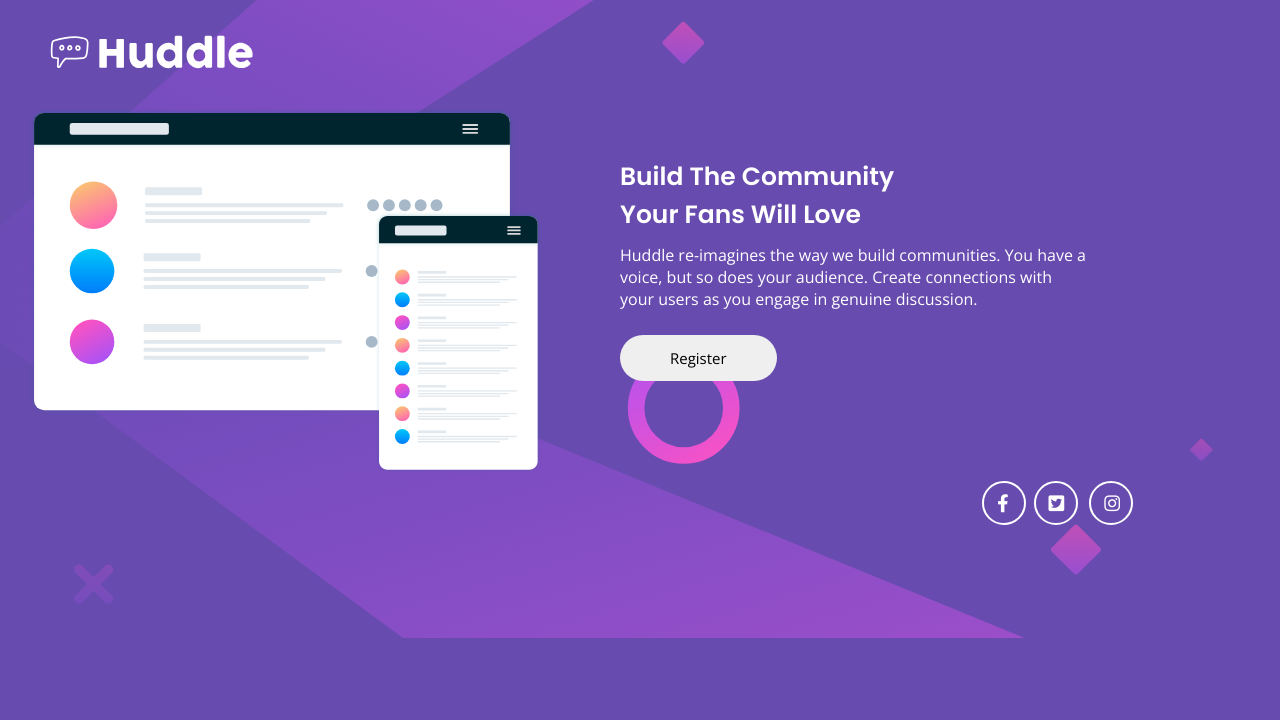
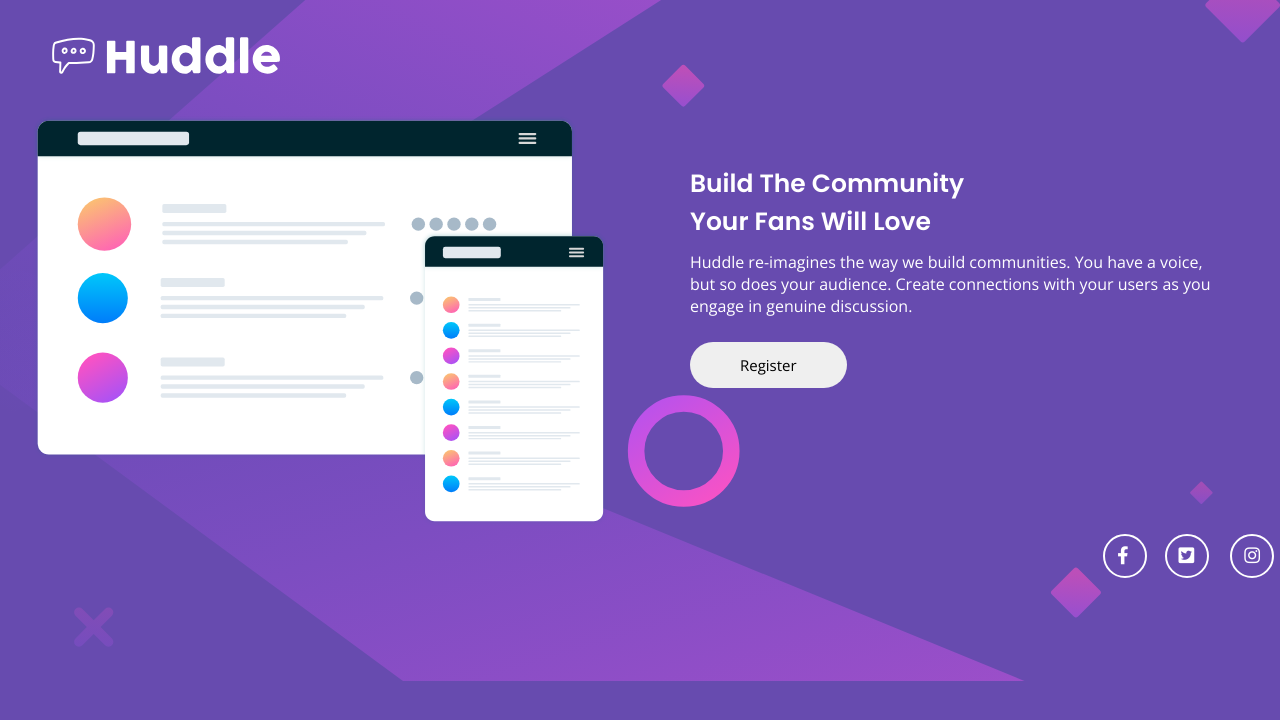
Before and after one commit to SuelenSCardoso/projeto-huddle, a plain HTML site: page index.html in a window 1280 px wide. Drawn offline with nearby package versions, Linux system fonts and the light colour scheme.

Commit message:
modifiquei a resolução

```diff
--- a/src/css/style.css
+++ b/src/css/style.css
@@ -4,8 +4,7 @@ body {
                         "container informacoes"
                         "footer footer";
     grid-template-columns: repeat(2, 1fr);
-    max-width: 1140px;
-    height: 500px;
+    max-width: 1440px;
     background: url(../images/bg-desktop.svg) center center no-repeat;
     background-size: 100%;
     background-color: hsl(257, 40%, 49%);
@@ -94,7 +93,7 @@ p {
 }
 
 .footer a {
-    padding-left: 2.5rem ;
+    padding-left: 50px ;
 }
 
 .footer a i::after {
@@ -104,8 +103,8 @@ p {
     width: 40px;
     border: 2px solid #ffffff;
     border-radius: 50%;
-    left: -15px;
-    bottom: -13px;
+    left: -14px;
+    bottom: -14px;
 }
 
 .footer a:hover i {
```
